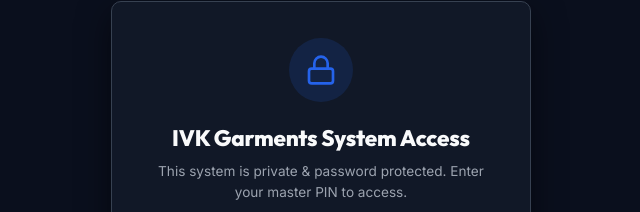
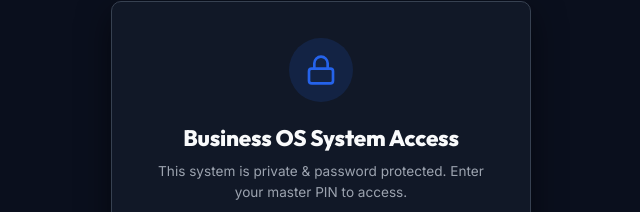
Before and after one commit to premkumar-epic/Business_OS, a React (Vite) app: page / in a window 1280 px wide. Shown: the part 159-371 px from the top of the page, without its empty margins (319-959 px from the left). Built offline with nearby package versions, Linux system fonts and the light colour scheme.

Commit message:
feat: White-label Company Profile for SaaS template

```diff
--- a/src/App.jsx
+++ b/src/App.jsx
@@ -529,7 +529,7 @@ export default function App() {
   };
 
   if (!isUnlocked) {
-    return <AuthLockScreen onUnlock={handleUnlock} companyName={company?.name || 'IVK Garments'} />;
+    return <AuthLockScreen onUnlock={handleUnlock} companyName={company?.name || 'Your Business'} />;
   }
 
   if (isLoading) {
@@ -558,7 +558,7 @@ export default function App() {
             100% { transform: rotate(360deg); }
           }
         `}</style>
-        <span style={{ fontWeight: '600', fontSize: '0.95rem' }}>Loading IVK Garments Database...</span>
+        <span style={{ fontWeight: '600', fontSize: '0.95rem' }}>Loading Business OS Database...</span>
       </div>
     );
   }
--- a/src/components/AuthLockScreen.jsx
+++ b/src/components/AuthLockScreen.jsx
@@ -2,7 +2,7 @@ import React, { useState } from 'react';
 import { Lock, KeyRound, ShieldCheck, ArrowRight, Eye, EyeOff } from 'lucide-react';
 import { api } from '../utils/api';
 
-export default function AuthLockScreen({ onUnlock, companyName = 'IVK Garments' }) {
+export default function AuthLockScreen({ onUnlock, companyName = 'Business OS' }) {
   const [pinInput, setPinInput] = useState('');
   const [showPin, setShowPin] = useState(false);
   const [errorMsg, setErrorMsg] = useState('');
--- a/src/components/CompanyProfileModal.jsx
+++ b/src/components/CompanyProfileModal.jsx
@@ -115,7 +115,7 @@ export default function CompanyProfileModal({ company, onUpdateCompany }) {
       setSyncStatus('Merging company settings...');
       if (cloudCompany.length > 0) {
         const cloudComp = cloudCompany[0];
-        if (!localCompany.name || localCompany.name === 'IVK Garments') {
+        if (!localCompany.name || localCompany.name === 'Default Company') {
           await postLocal('company', cloudComp);
         }
       }
@@ -459,7 +459,7 @@ export default function CompanyProfileModal({ company, onUpdateCompany }) {
         <div className="card-header">
           <div className="card-title">
             <Building2 className="text-indigo-400" size={22} />
-            IVK Garments Business & Bank Profile
+            Business & Bank Profile
           </div>
         </div>
 
@@ -575,7 +575,7 @@ export default function CompanyProfileModal({ company, onUpdateCompany }) {
               <input
                 type="text"
                 className="form-input"
-                placeholder="e.g. IVK Garments / Vijay Kumar"
+                placeholder="e.g. Business Name / Owner Name"
                 value={formData.accountHolder || ''}
                 onChange={e => setFormData({ ...formData, accountHolder: e.target.value })}
               />
--- a/src/components/Dashboard.jsx
+++ b/src/components/Dashboard.jsx
@@ -154,7 +154,7 @@ export default function Dashboard({
             </h2>
           </div>
           <p style={{ color: 'var(--text-muted)', fontSize: '0.9rem' }}>
-            Here is your live business overview for <strong>{safeCompany.name || 'IVK Garments'}</strong> (Singasandra, Bengaluru)
+            Here is your live business overview for <strong>{safeCompany.name || 'Your Business'}</strong>
           </p>
         </div>
         <div>
@@ -526,7 +526,7 @@ export default function Dashboard({
               {!importSummary ? (
                 <div style={{ display: 'flex', flexDirection: 'column', alignItems: 'center', justifyContent: 'center', border: '2px dashed var(--border-color)', borderRadius: 'var(--radius-md)', padding: '2rem 1.5rem', textAlign: 'center', background: 'var(--bg-secondary)' }}>
                   <Database size={40} color="#6366f1" style={{ marginBottom: '1rem' }} />
-                  <p style={{ fontWeight: '500', marginBottom: '0.25rem' }}>Upload "IVK Garments+Form.xlsx" sheet</p>
+                  <p style={{ fontWeight: '500', marginBottom: '0.25rem' }}>Upload "Business+Form.xlsx" sheet</p>
                   <p style={{ fontSize: '0.75rem', color: 'var(--text-muted)', marginBottom: '1.5rem' }}>Maps all sub-brands/customers directly to parent customer "Afroasia Exports"</p>
                   <input
                     type="file"
--- a/src/components/Header.jsx
+++ b/src/components/Header.jsx
@@ -48,7 +48,7 @@ export default function Header({
         <div>
           <div style={{ display: 'flex', alignItems: 'center', gap: '0.6rem', flexWrap: 'wrap' }}>
             <h1 className="brand-title" style={{ cursor: 'pointer' }} onClick={() => { setActiveTab('dashboard'); setIsNavMenuOpen(false); }}>
-              {company.name || 'IVK Garments'}
+              {company.name || 'Your Business'}
             </h1>
             <span className="brand-badge">Business OS</span>
             <span style={{ fontSize: '0.7rem', color: '#10b981', fontWeight: 'bold', display: 'inline-flex', alignItems: 'center', gap: '0.2rem' }}>
--- a/src/components/InvoicePaper.jsx
+++ b/src/components/InvoicePaper.jsx
@@ -379,10 +379,10 @@ export default function InvoicePaper({ invoice, company, id = 'invoice-paper-ele
           <div className="bank-details-box" style={{ width: '60%' }}>
             <h5>BANK DETAILS & CONTACT</h5>
             <div style={{ fontSize: '0.8rem', lineHeight: '1.4', color: '#475569' }}>
-              <strong>A/C Holder Name:</strong> {company.accountHolder || company.name || 'IVK Garments'}<br />
-              <strong>Bank Name:</strong> {company.bankName || 'HDFC Bank'}<br />
-              <strong>A/C No:</strong> {company.accountNo || '50200012345678'}<br />
-              <strong>IFSC Code:</strong> {company.ifscCode || 'HDFC0001234'}<br />
+              <strong>A/C Holder Name:</strong> {company.accountHolder || company.name || 'Your Company Name'}<br />
+              <strong>Bank Name:</strong> {company.bankName || 'Your Bank Name'}<br />
+              <strong>A/C No:</strong> {company.accountNo || 'XXXX-XXXX-XXXX'}<br />
+              <strong>IFSC Code:</strong> {company.ifsc || company.ifscCode || 'XXXX0000000'}<br />
               {invoice.showContactDetails !== false && (
                 <div style={{ marginTop: '0.4rem' }}>
                   If you have any questions about this invoice, please contact<br />
--- a/src/data/initialData.js
+++ b/src/data/initialData.js
@@ -1,6 +1,6 @@
 export const defaultCompany = {
-  name: "IVK Garments",
-  accountHolder: "IVK Garments",
+  name: "Business OS",
+  accountHolder: "Business OS",
   addressLine1: "1st Floor, Near Varun Lotus Appartments",
   addressLine2: "Singasandra",
   city: "Bengaluru",
--- a/src/main.jsx
+++ b/src/main.jsx
@@ -45,7 +45,7 @@ class ErrorBoundary extends React.Component {
             boxShadow: '0 8px 24px rgba(0,0,0,0.4)'
           }}>
             <h2 style={{ fontSize: '1.4rem', color: '#ef4444', marginBottom: '0.75rem' }}>
-              IVK Garments Billing System
+              Business OS
             </h2>
             <p style={{ fontSize: '0.9rem', color: '#94a3b8', marginBottom: '1.5rem' }}>
               An unexpected error occurred while rendering. Click below to reset application data to defaults.
```
